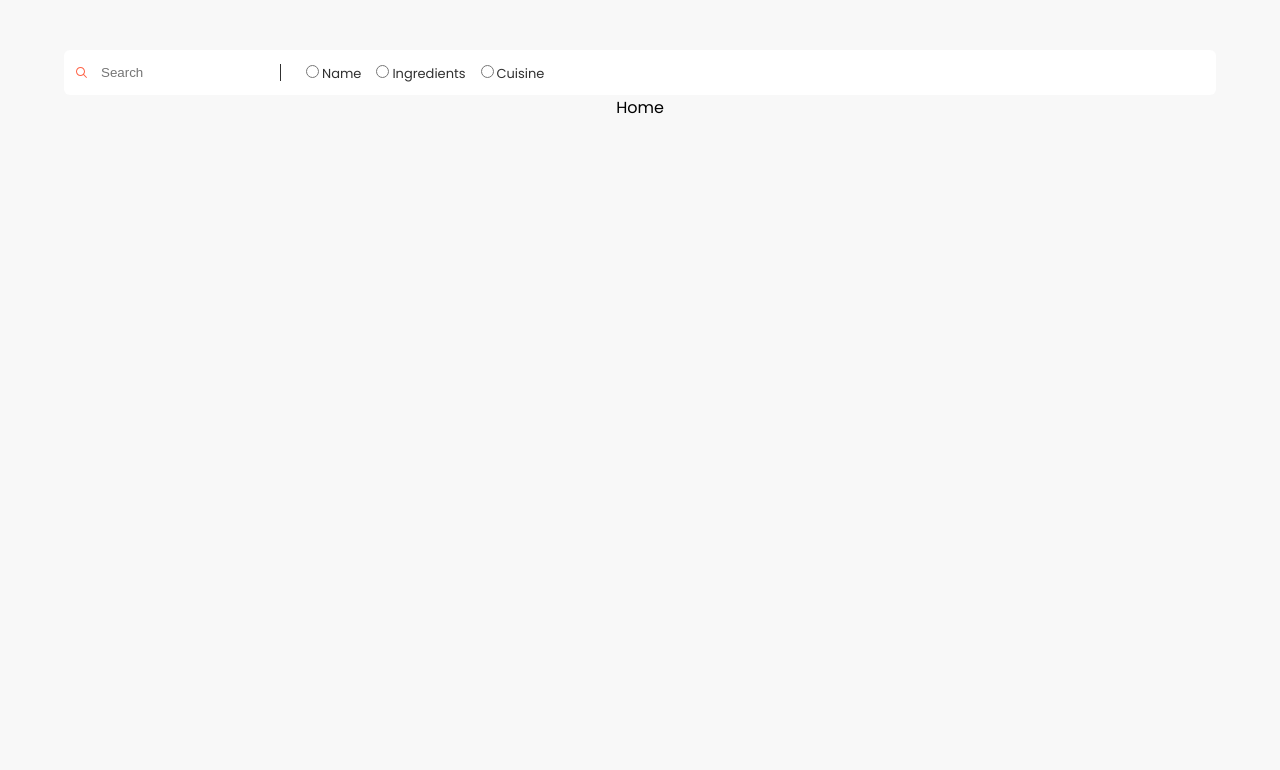
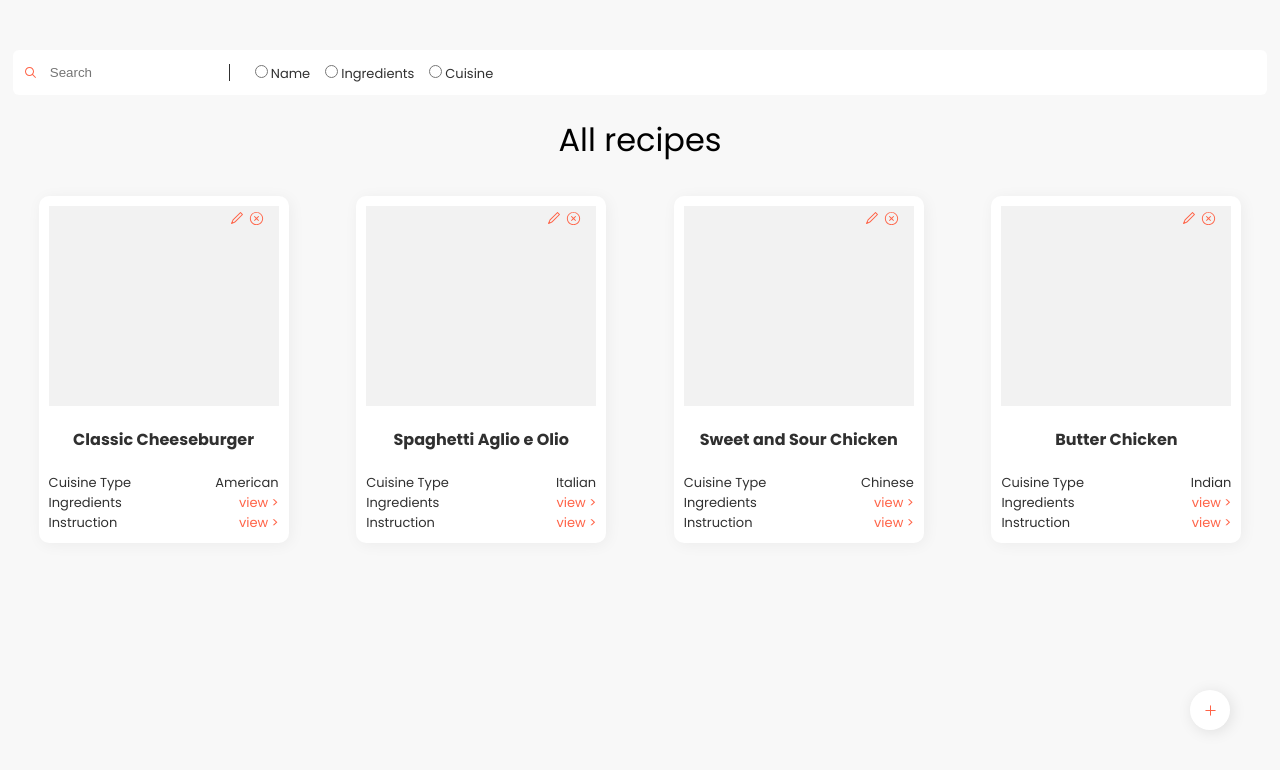
Before and after one commit to ParasArya289/recipeOrganizer, a React (Create React App) app: page / in a window 1280 px wide. Shown: the top 770 px of the page. Built offline with nearby package versions, Linux system fonts and the light colour scheme.

Commit message:
style: home

```diff
--- /dev/null
+++ b/src/Component/RecipeCard/RecipeCard.css
@@ -0,0 +1,35 @@
+.recipecard {
+  background-color: var(--primary-color);
+  margin: 10px;
+  width: 230px;
+  padding: 10px;
+  border-radius: 10px;
+  color: var(--primary-text-color);
+  box-shadow: 2px 2px 15px rgba(0, 0, 0, 0.05);
+}
+.recipecard-img-container {
+  position: relative;
+  height: 200px;
+  background-color: var(--hover-color);
+}
+.recipecard-icon-container {
+  position: absolute;
+  top: 0;
+  right: 10px;
+  color: var(--accent-color);
+  padding: 5px;
+  display: flex;
+  gap: 5px;
+  cursor: pointer;
+}
+
+.recipecard-info > div {
+  display: flex;
+  font-size: small;
+  justify-content: space-between;
+}
+.recipecard-info a {
+  text-decoration: none;
+  color: var(--accent-color);
+  color: var(--accent-color);
+}
--- /dev/null
+++ b/src/Component/RecipeCard/RecipeCard.js
@@ -0,0 +1,34 @@
+import { Cross1Icon, CrossCircledIcon, Pencil1Icon } from "@radix-ui/react-icons";
+import { Link } from "react-router-dom";
+import "./RecipeCard.css";
+
+export const RecipeCard = ({ recipe }) => {
+  return (
+    <div className="recipecard">
+      <div className="recipecard-header">
+        <div className="recipecard-img-container">
+          <img />
+        <div className="recipecard-icon-container">
+            <Pencil1Icon/>
+            <CrossCircledIcon/>
+        </div>
+        </div>
+      </div>
+      <div className="recipecard-info">
+        <h4>{recipe?.name}</h4>
+        <div>
+          <span>Cuisine Type</span>
+          <span>{recipe?.type}</span>
+        </div>
+        <div>
+          <span>Ingredients</span>
+          <Link>{"view >"}</Link>
+        </div>
+        <div>
+          <span>Instruction</span>
+          <Link>{"view >"}</Link>
+        </div>
+      </div>
+    </div>
+  );
+};
--- a/src/Pages/Home/Home.css
+++ b/src/Pages/Home/Home.css
@@ -1,7 +1,32 @@
 .home {
-  max-width: 90vw;
+  max-width: 98vw;
   margin: 50px auto;
 }
-.home-filterbar {
-    width: 100%;
+.home >  h1{
+  font-weight: var(--fw-regular);
 }
+/* .home-filterbar {
+} */
+.home-add {
+  position: fixed;
+  bottom: 70px;
+  right: 50px;
+  background-color: var(--primary-color);
+  height: 40px;
+  width: 40px;
+  display: grid;
+  place-content: center;
+  border-radius: 50%;
+  box-shadow: 2px 2px 15px rgba(0, 0, 0, 0.1);
+  color: var(--accent-color);
+}
+.home-recipe-container {
+  display: grid;
+  justify-items: center;
+  grid-template-columns: repeat(auto-fit, minmax(250px, 1fr));
+  grid-column-gap: 16px;
+  grid-row-gap: 16px;
+}
+.home-add:hover {
+  background-color: var(--secondary-color);
+}
--- a/src/Pages/Home/Home.js
+++ b/src/Pages/Home/Home.js
@@ -1,5 +1,8 @@
 import { Filterbar } from "../../Component/Filterbar/Filerbar";
+import { PlusIcon } from "@radix-ui/react-icons";
 import "./Home.css";
+import { recipes } from "../../db";
+import { RecipeCard } from "../../Component/RecipeCard/RecipeCard";
 
 export const Home = () => {
   return (
@@ -7,7 +10,15 @@ export const Home = () => {
       <div className="home-filterbar">
         <Filterbar />
       </div>
-      Home
+      <h1>All recipes</h1>
+      <div className="home-recipe-container">
+        {recipes?.map((recipe) => (
+          <RecipeCard recipe={recipe} />
+        ))}
+      </div>
+      <div className="home-add">
+        <PlusIcon />
+      </div>
     </div>
   );
 };
--- /dev/null
+++ b/src/db.js
@@ -0,0 +1,98 @@
+export const recipes = [
+  {
+    name: "Classic Cheeseburger",
+    type: "American",
+    image: "https://example.com/american.jpg",
+    ingredients: [
+      "1 lb ground beef",
+      "1 onion, chopped",
+      "2 cloves of garlic, minced",
+      "1 cup of diced tomatoes",
+      "1 cup of shredded cheese",
+      "Salt and pepper to taste",
+    ],
+    instructions: [
+      "In a skillet, cook the ground beef until browned.",
+      "Add the chopped onions and minced garlic. Cook until onions are translucent.",
+      "Add the diced tomatoes and season with salt and pepper. Simmer for 10 minutes.",
+      "Sprinkle the shredded cheese over the mixture and cover the skillet. Let the cheese melt.",
+      "Serve hot and enjoy!",
+    ],
+  },
+  {
+    name: "Spaghetti Aglio e Olio",
+    type: "Italian",
+    image: "https://example.com/italian.jpg",
+    ingredients: [
+      "8 oz spaghetti",
+      "2 cloves of garlic, minced",
+      "1/4 cup of olive oil",
+      "1/4 cup of grated Parmesan cheese",
+      "1/4 cup of chopped fresh basil",
+      "Salt and pepper to taste",
+    ],
+    instructions: [
+      "Cook the spaghetti according to package instructions. Drain and set aside.",
+      "In a pan, heat the olive oil over medium heat.",
+      "Add the minced garlic and sauté until fragrant.",
+      "Add the cooked spaghetti to the pan and toss to coat with the garlic-infused oil.",
+      "Season with salt and pepper. Sprinkle grated Parmesan cheese and chopped fresh basil.",
+      "Toss again to combine all the ingredients.",
+      "Serve hot with an extra sprinkle of Parmesan cheese and basil on top.",
+    ],
+  },
+  {
+    name: "Sweet and Sour Chicken",
+    type: "Chinese",
+    image: "https://example.com/chinese.jpg",
+    ingredients: [
+      "1 lb boneless chicken thighs, cut into small pieces",
+      "2 cups of cooked rice",
+      "1 cup of mixed vegetables",
+      "2 cloves of garlic, minced",
+      "2 tbsp of soy sauce",
+      "1 tbsp of oyster sauce",
+      "1 tbsp of sesame oil",
+      "Salt and pepper to taste",
+    ],
+    instructions: [
+      "In a wok or large skillet, heat the sesame oil over high heat.",
+      "Add the minced garlic and stir-fry for a few seconds.",
+      "Add the chicken pieces and cook until browned and cooked through.",
+      "Add the mixed vegetables and stir-fry for a few minutes until they are tender-crisp.",
+      "In a small bowl, mix together the soy sauce and oyster sauce. Pour the sauce over the chicken and vegetables.",
+      "Season with salt and pepper to taste. Stir well to combine.",
+      "Add the cooked rice to the wok and stir-fry until everything is heated through.",
+      "Serve hot and enjoy this delicious Chinese-style fried rice!",
+    ],
+  },
+  {
+    name: "Butter Chicken",
+    type: "Indian",
+    image: "https://example.com/indian.jpg",
+    ingredients: [
+      "1 cup of basmati rice",
+      "1 onion, finely chopped",
+      "2 cloves of garlic, minced",
+      "1 inch piece of ginger, grated",
+      "1 tsp of turmeric powder",
+      "1 tsp of cumin powder",
+      "1 tsp of coriander powder",
+      "1 cup of mixed vegetables (carrots, peas, bell peppers)",
+      "2 cups of water",
+      "Salt to taste",
+    ],
+    instructions: [
+      "Rinse the basmati rice thoroughly and soak it in water for 30 minutes. Drain and set aside.",
+      "In a large pan, heat the cooking oil over medium heat.",
+      "Add the chopped onion and sauté until golden brown.",
+      "Add the minced garlic and grated ginger. Sauté for a minute until fragrant.",
+      "Add the turmeric powder, cumin powder, and coriander powder. Mix well.",
+      "Add the mixed vegetables and cook for a few minutes until they start to soften.",
+      "Add the soaked and drained basmati rice to the pan. Stir gently to coat the rice with the spices.",
+      "Add water (1.5 cups of water for 1 cup of rice) and season with salt.",
+      "Cover the pan and cook on low heat for about 15-20 minutes until the rice is cooked and the water is absorbed.",
+      "Fluff the rice with a fork and serve hot with your favorite Indian curry or side dish.",
+    ],
+  },
+];
```
